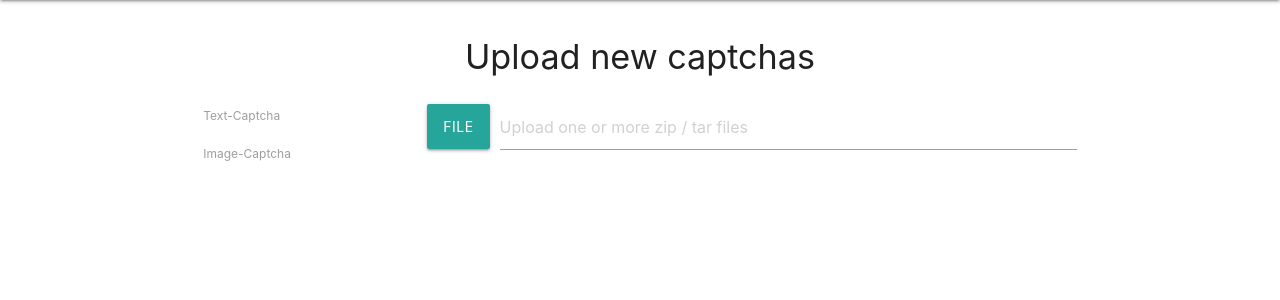
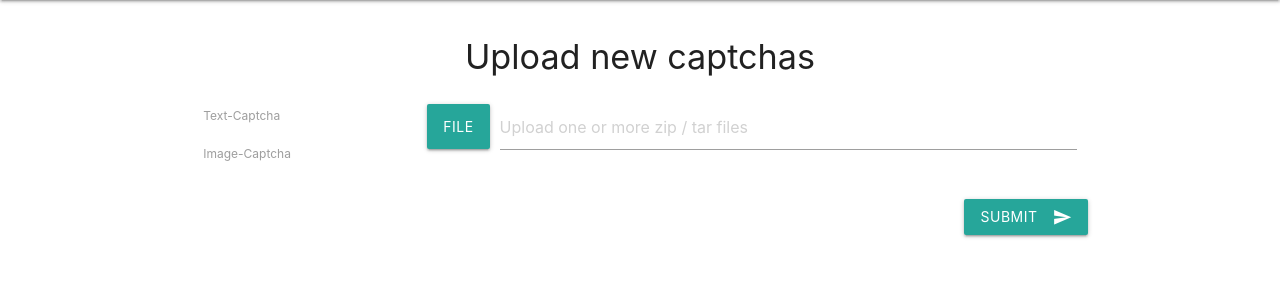
Before and after one commit to HPI-DeepLearning/CaptchaService, a Django app: page /upload/ in a window 1280 px wide. Shown: the part 64-364 px from the top of the page. Run offline with Django 3.2, Linux system fonts and the light colour scheme; parts of the project's set-up code (start-up, migrations or seed data) failed here and were passed over; some libraries are stand-ins or nearby versions.

Commit message:
submit button

```diff
--- a/server/api/templates/base.html
+++ b/server/api/templates/base.html
@@ -12,6 +12,7 @@
     <!-- Le styles -->
     <!-- <link rel="shortcut icon" href="ico/favicon.ico"> -->
     <link href="{{ STATIC_URL }}materialize/css/materialize.min.css" rel="stylesheet">
+    <link href="https://fonts.googleapis.com/icon?family=Material+Icons" rel="stylesheet">
     <link rel="stylesheet" href="{{ STATIC_URL }}style.css" />
   </head>
 
--- a/server/api/templates/upload.html
+++ b/server/api/templates/upload.html
@@ -31,10 +31,10 @@
 		</div>
 	</div>
 	<div class="row" id="imagetask" style="display: none">
-		<div class="col s12 m4 l3">
-			<a class="waves-effect waves-light btn" href="#newtask">Add new image task</a>
+		<div class="col s5 m4 l3">
+			<a class="waves-effect waves-light btn" href="#newtask">Add new task</a>
 		</div>
-		<div class="col s12 m8 l9">
+		<div class="col s7 m8 l9">
 			<div class="input-field">
 			    <select id="taskselect">
 		      		<option value="" disabled selected>Choose your task</option>
@@ -45,7 +45,11 @@
 		  	</div>
 		</div>
 	</div>
-  </form>
+
+	<button class="btn waves-effect waves-light right" type="submit" name="action">Submit
+    	<i class="material-icons right">send</i>
+  	</button>
+</form>
 
 <!-- New task modal -->
 <div id="newtask" class="modal">
```
